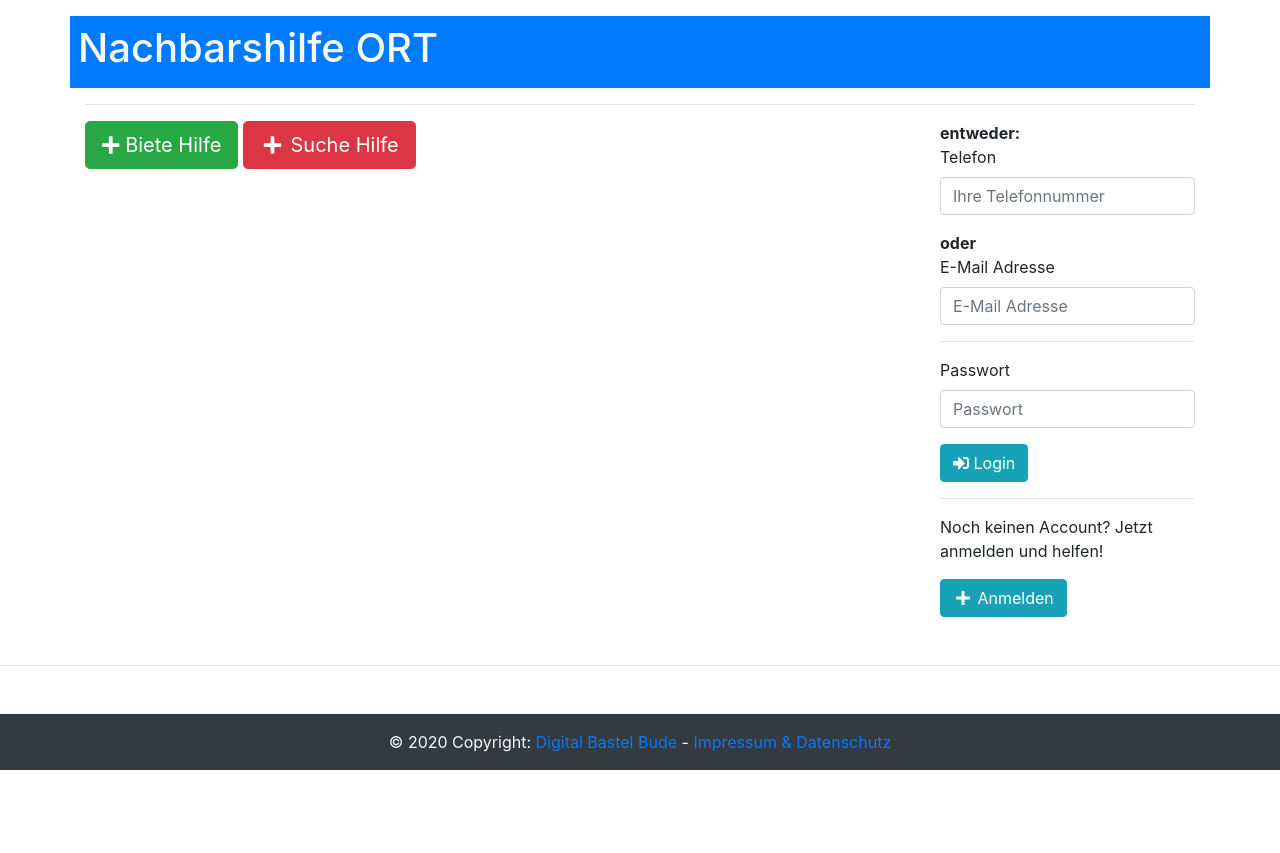
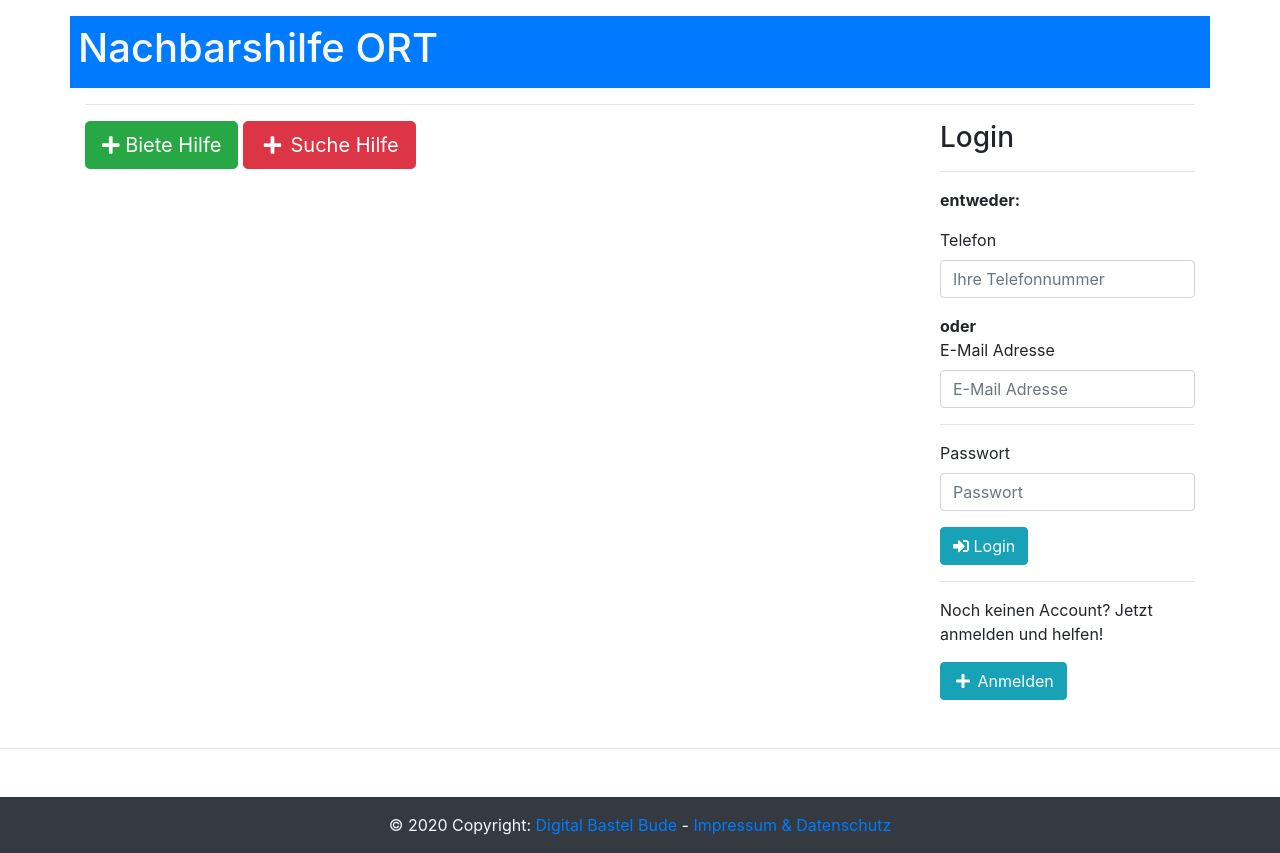
Before and after one commit to hanneseilers/nachbarshilfe, a PHP site: page / in a window 1280 px wide. Shown: the part 56-909 px from the top of the page. Before the commit the page ends 826 px from the top, so only its background shows below. Run offline with PHP 8.4, Linux system fonts and the light colour scheme; some libraries are stand-ins or nearby versions.

Commit message:
Added elements to handle login

```diff
--- a/content/home.php
+++ b/content/home.php
@@ -23,9 +23,15 @@
 			</div>
 
 			<div class="col-md-3">
+
+				<h3>Login</h3>
+				<div class="alert alert-danger" id = "err_loginfailed" style="display: none;"><small>Login fehlgeschlagen</small></div>
+				<hr />
+
 				<?php getJs('auth'); ?>
-				<form>
+				<span id="authurl" value="<?php global $php; print $php."auth.php" ?>" hidden></span>
 
+				<p>
 					<b>entweder:</b>
 					<div class="form-group">
 						<label for="phone">Telefon</label>
@@ -46,10 +52,18 @@
 					</div>
 
 					<p>
+
 					<button class="btn btn-info" onClick="login();"><i class="fas fa-sign-in-alt"></i> Login</button>
+
+					<script>
+						$(document).ready(function(){
+							$(".form-group > input").keypress(function(event){
+								if( event.type == "keypress" && event.which == 13 )
+									login();
+							});
+						});
+					</script>
 				</p>
-
-				</form>
 
 				<hr />
 
```
